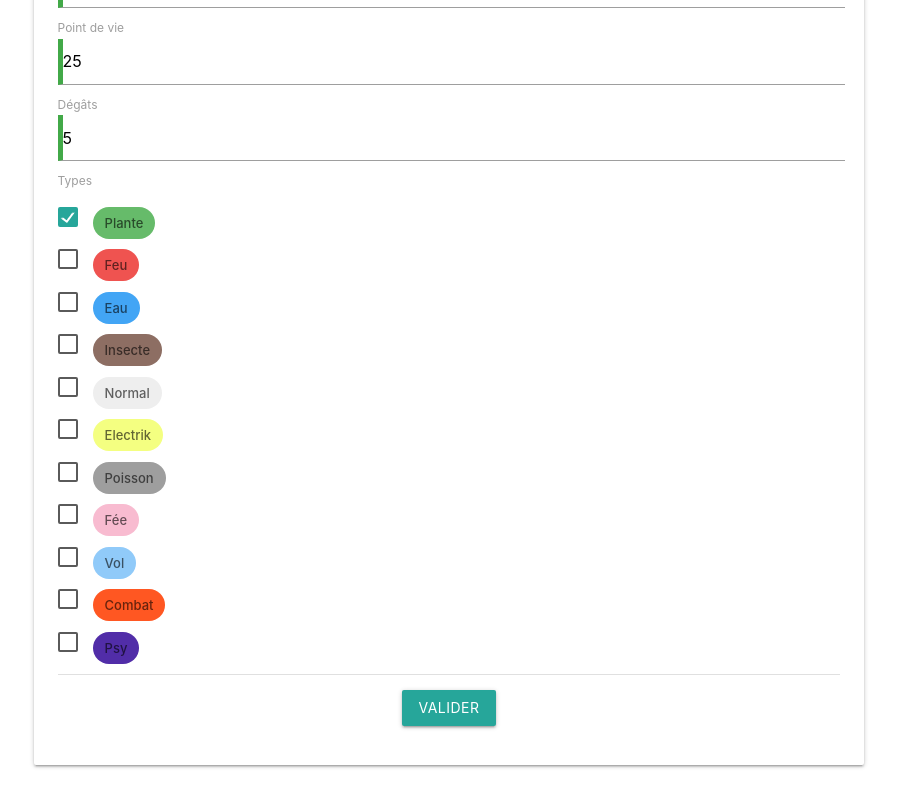
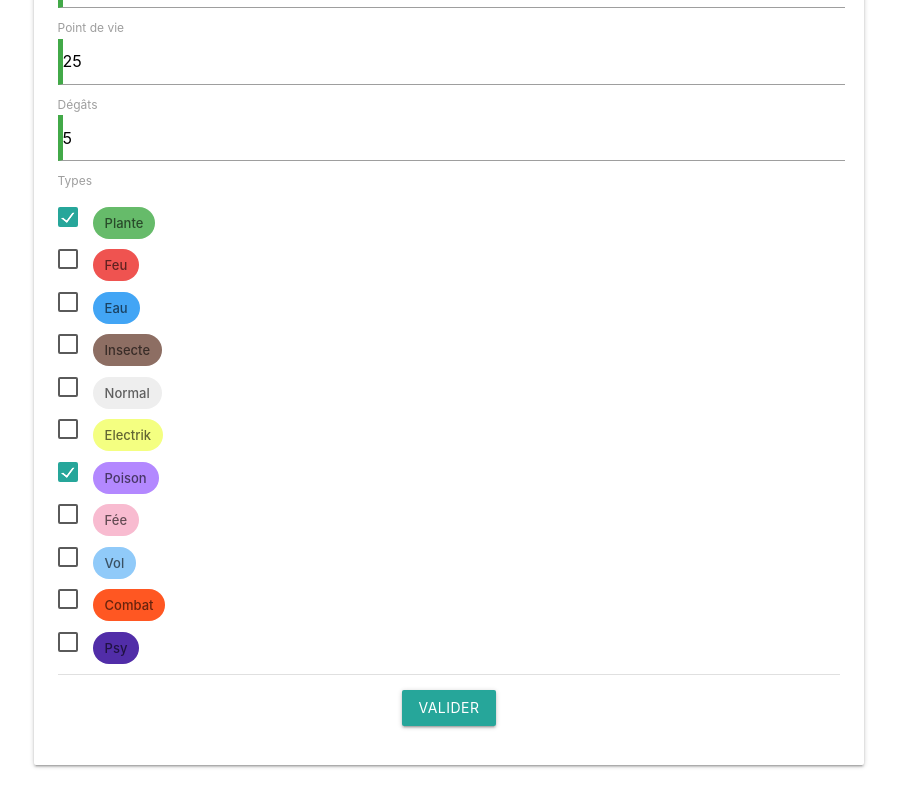
Before and after one commit to nguetcheu/ng-pokemon-app, an Angular app: page /edit/pokemon/1 in a window 1280 px wide. Shown: the part 593-1393 px from the top of the page, without its empty margins (191-1088 px from the left). Built offline with nearby package versions, Linux system fonts and the light colour scheme.

Commit message:
fix nom du type poison

```diff
--- a/src/app/pokemon/pokemon.service.ts
+++ b/src/app/pokemon/pokemon.service.ts
@@ -20,7 +20,7 @@ export class PokemonService {
       'Insecte',
       'Normal',
       'Electrik',
-      'Poisson',
+      'Poison',
       'Fée',
       'Vol',
       'Combat',
```
